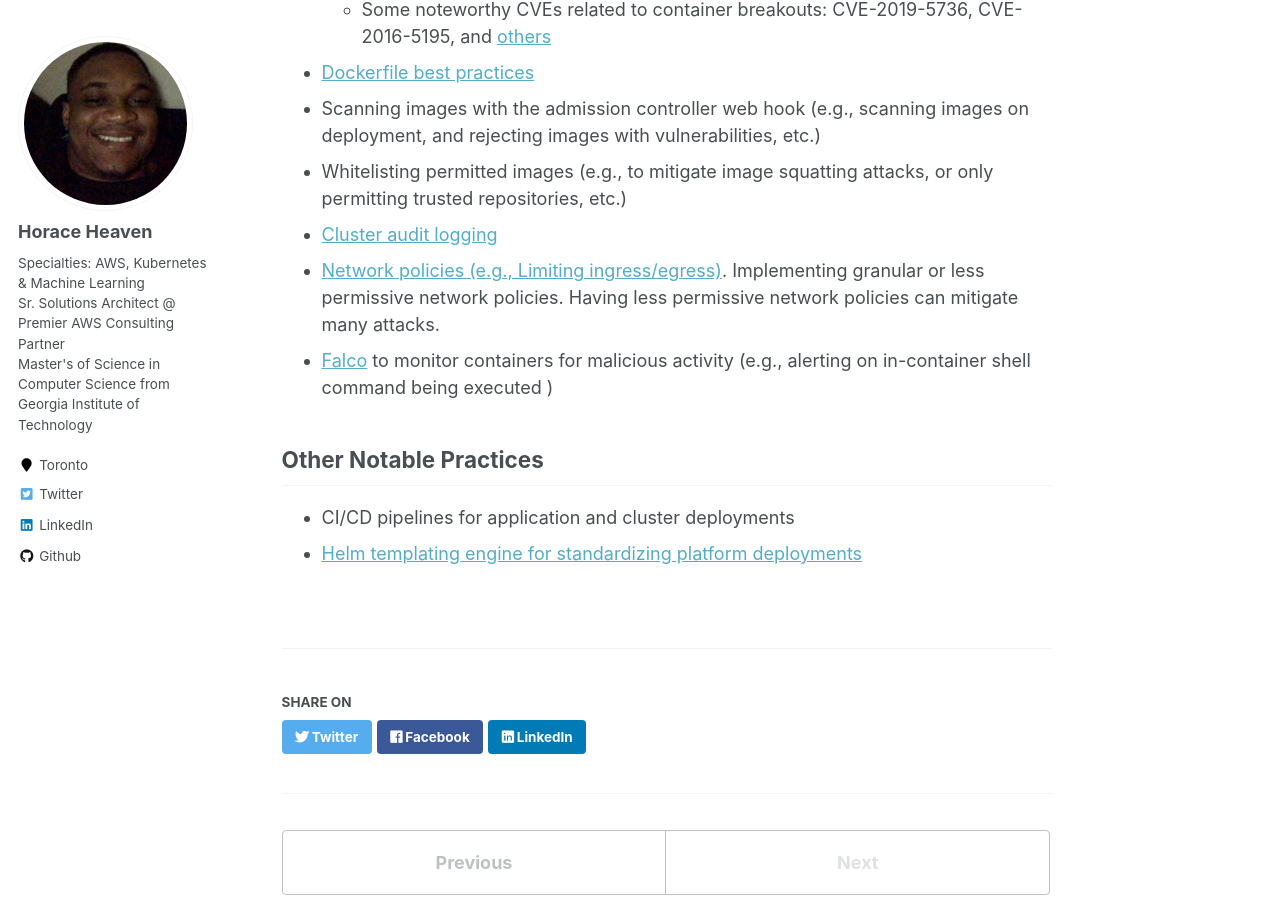
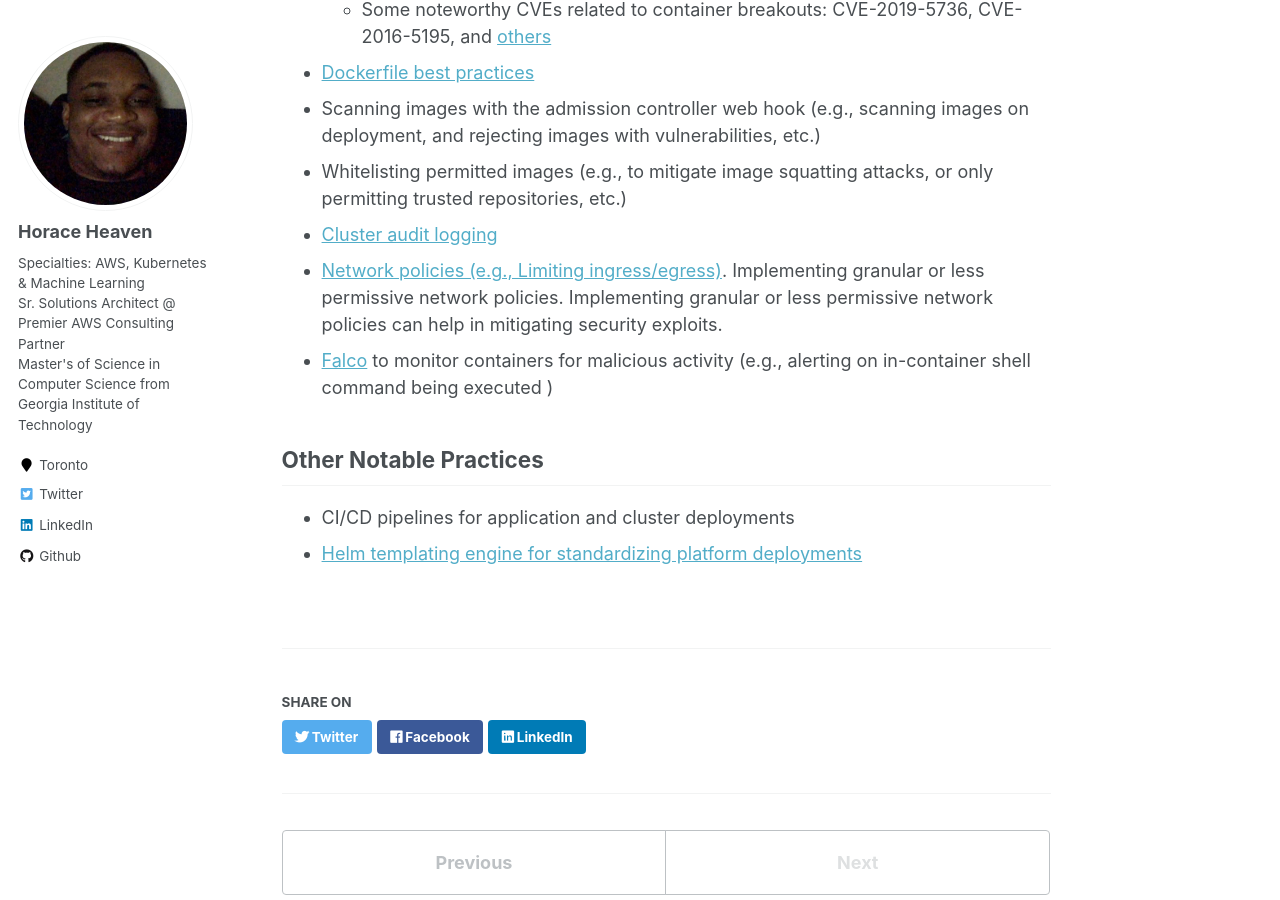
Before and after one commit to horaceheaven/horaceheaven.github.io, a Jekyll site: the page built from _publications/kubernetes-best-practices.md, in a window 1280 px wide and 900 px high, scrolled down 2354 px. Built offline with Jekyll 4.4.1, drawn with Linux system fonts in a browser that asks for light colours.

Commit message:
Update doc

```diff
--- a/_publications/kubernetes-best-practices.md
+++ b/_publications/kubernetes-best-practices.md
@@ -40,7 +40,7 @@ Kubernetes, as a platform, offers a wide range of controls and features to accom
 * Scanning images with the admission controller web hook (e.g., scanning images on deployment, and rejecting images with vulnerabilities, etc.)
 * Whitelisting permitted images (e.g., to mitigate image squatting attacks, or only permitting trusted repositories, etc.)
 * [Cluster audit logging](https://kubernetes.io/docs/tasks/debug/debug-cluster/audit/)
-* [Network policies (e.g., Limiting ingress/egress)](https://kubernetes.io/docs/concepts/services-networking/network-policies/). Implementing granular or less permissive network policies. Having less permissive network policies can mitigate many attacks.
+* [Network policies (e.g., Limiting ingress/egress)](https://kubernetes.io/docs/concepts/services-networking/network-policies/). Implementing granular or less permissive network policies. Implementing granular or less permissive network policies can help in mitigating security exploits.
 * [Falco](https://falco.org) to monitor containers for malicious activity (e.g., alerting on in-container shell command being executed )
 
 ## Other Notable Practices
```
